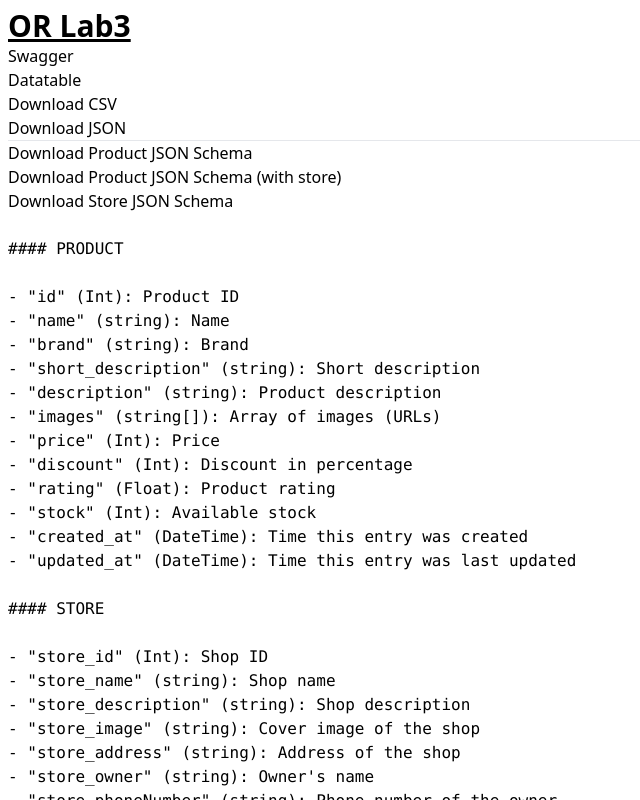
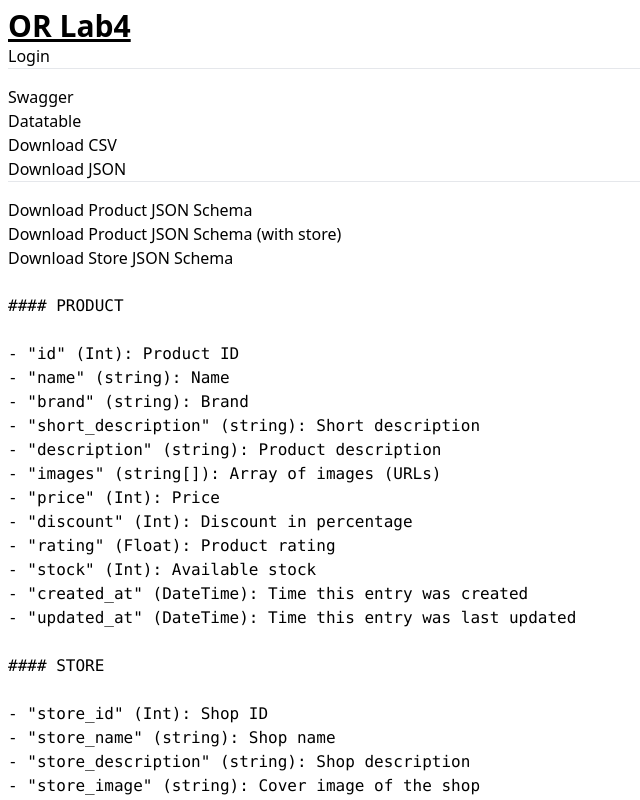
Before and after one commit to Zeko369/or-lab, a Next.js app: page / in a window 1280 px wide. Shown: the top 800 px of the page, without its empty margins (0-640 px from the left). Built offline with nearby package versions, Linux system fonts and the light colour scheme.

Commit message:
Setup auth0

```diff
--- a/app/head.tsx
+++ b/app/head.tsx
@@ -1,7 +1,7 @@
 export default function Head() {
   return (
     <>
-      <title>OR Lab3</title>
+      <title>OR Lab4</title>
       <meta content="width=device-width, initial-scale=1" name="viewport" />
       <meta name="description" content="Table of data + download links" />
       <meta name="keywords" content="csv,json,data,fetch,shop,products" />
--- a/app/layout.tsx
+++ b/app/layout.tsx
@@ -1,4 +1,4 @@
-import { ReactQueryWrapper } from "~/components/ReactQueryWrapper";
+import { ClientProviders } from "~/components/Providers";
 import "./globals.css";
 
 export default function RootLayout({ children }: { children: React.ReactNode }) {
@@ -7,7 +7,7 @@
       <head />
       <body>
         <div className="p-2">
-          <ReactQueryWrapper>{children}</ReactQueryWrapper>
+          <ClientProviders>{children}</ClientProviders>
         </div>
       </body>
     </html>
--- a/app/page.tsx
+++ b/app/page.tsx
@@ -3,13 +3,18 @@
 export default function Page() {
   return (
     <div className="flex flex-col">
-      <h1 className="text-3xl font-bold underline">OR Lab3</h1>
+      <h1 className="text-3xl font-bold underline">OR Lab4</h1>
+
+      <a href="/api/auth/login">Login</a>
+
+      <hr className="p-2" />
+
       <Link href="/swagger">Swagger</Link>
       <Link href="/datatable">Datatable</Link>
       <a href="/products.csv">Download CSV</a>
       <a href="/products.json">Download JSON</a>
 
-      <hr />
+      <hr className="p-2" />
 
       <a href="/schema/product.json">Download Product JSON Schema</a>
       <a href="/schema/fullProduct.json">Download Product JSON Schema (with store)</a>
--- /dev/null
+++ b/app/profile/ClientProfile.tsx
@@ -0,0 +1,28 @@
+"use client";
+import { useUser } from "@auth0/nextjs-auth0/client";
+
+export const ClientProfile: React.FC = () => {
+  const { user, error, isLoading } = useUser();
+
+  if (isLoading) return <div>Loading...</div>;
+  if (error) return <div>{error.message}</div>;
+
+  if (!user) {
+    return (
+      <div>
+        <h2>You are not logged in</h2>
+      </div>
+    );
+  }
+
+  return (
+    <div>
+      {user.picture && <img src={user.picture} alt={user.name || "[profile picture]"} />}
+
+      <h2>{user.name}</h2>
+      <p>{user.email}</p>
+
+      <a href="/api/auth/logout">Logout</a>
+    </div>
+  );
+};
--- /dev/null
+++ b/app/profile/page.tsx
@@ -0,0 +1,10 @@
+import { ClientProfile } from "./ClientProfile";
+
+export default function ProfilePage() {
+  return (
+    <div className="flex flex-col">
+      <h1 className="text-3xl font-bold underline">Profile</h1>
+      <ClientProfile />
+    </div>
+  );
+}
--- /dev/null
+++ b/components/Providers.tsx
@@ -0,0 +1,14 @@
+"use client";
+
+import React, { PropsWithChildren, useState } from "react";
+import { QueryClient, QueryClientProvider } from "@tanstack/react-query";
+import { UserProvider } from "@auth0/nextjs-auth0/client";
+
+export const ClientProviders: React.FC<PropsWithChildren<{}>> = ({ children }) => {
+  const [queryClient] = useState(() => new QueryClient());
+  return (
+    <UserProvider>
+      <QueryClientProvider client={queryClient}>{children}</QueryClientProvider>
+    </UserProvider>
+  );
+};
--- a/components/ReactQueryWrapper.tsx
+++ /dev/null
@@ -1,9 +0,0 @@
-"use client";
-
-import { PropsWithChildren, useState } from "react";
-import { QueryClient, QueryClientProvider } from "@tanstack/react-query";
-
-export const ReactQueryWrapper: React.FC<PropsWithChildren<{}>> = ({ children }) => {
-  const [queryClient] = useState(() => new QueryClient());
-  return <QueryClientProvider client={queryClient}>{children}</QueryClientProvider>;
-};
--- a/package.json
+++ b/package.json
@@ -35,6 +35,7 @@
     "typescript": "^5.0.0-dev.20221103"
   },
   "dependencies": {
+    "@auth0/nextjs-auth0": "^2.0.1",
     "@faker-js/faker": "^7.6.0",
     "@fast-csv/format": "^4.3.5",
     "@headlessui/react": "^1.7.4",
--- /dev/null
+++ b/pages/api/auth/[...auth0].ts
@@ -0,0 +1,3 @@
+import { handleAuth } from "@auth0/nextjs-auth0";
+
+export default handleAuth();
```
Also changed, not shown: tsconfig.json (+17 -4 lines), .eslintrc.json, 2 other files (tests, documents, lock files or other folders).
